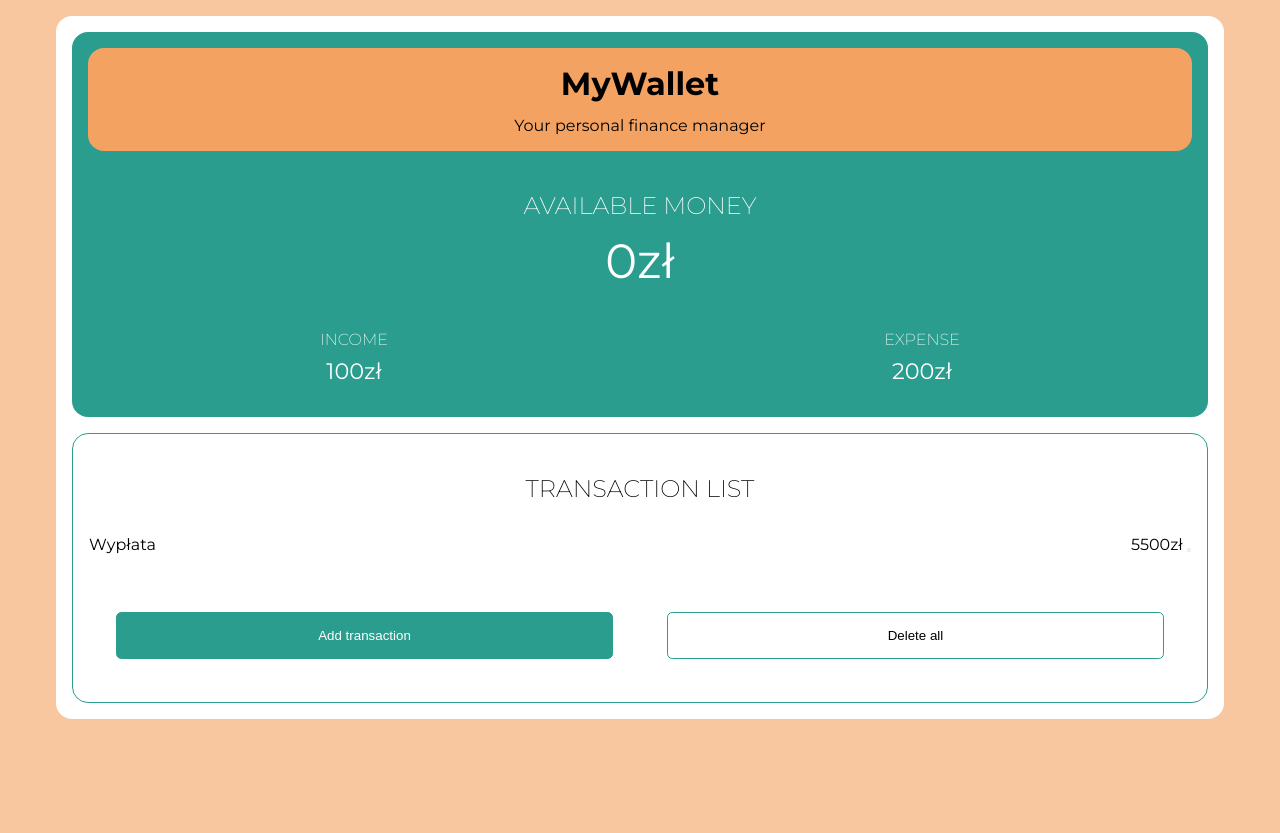
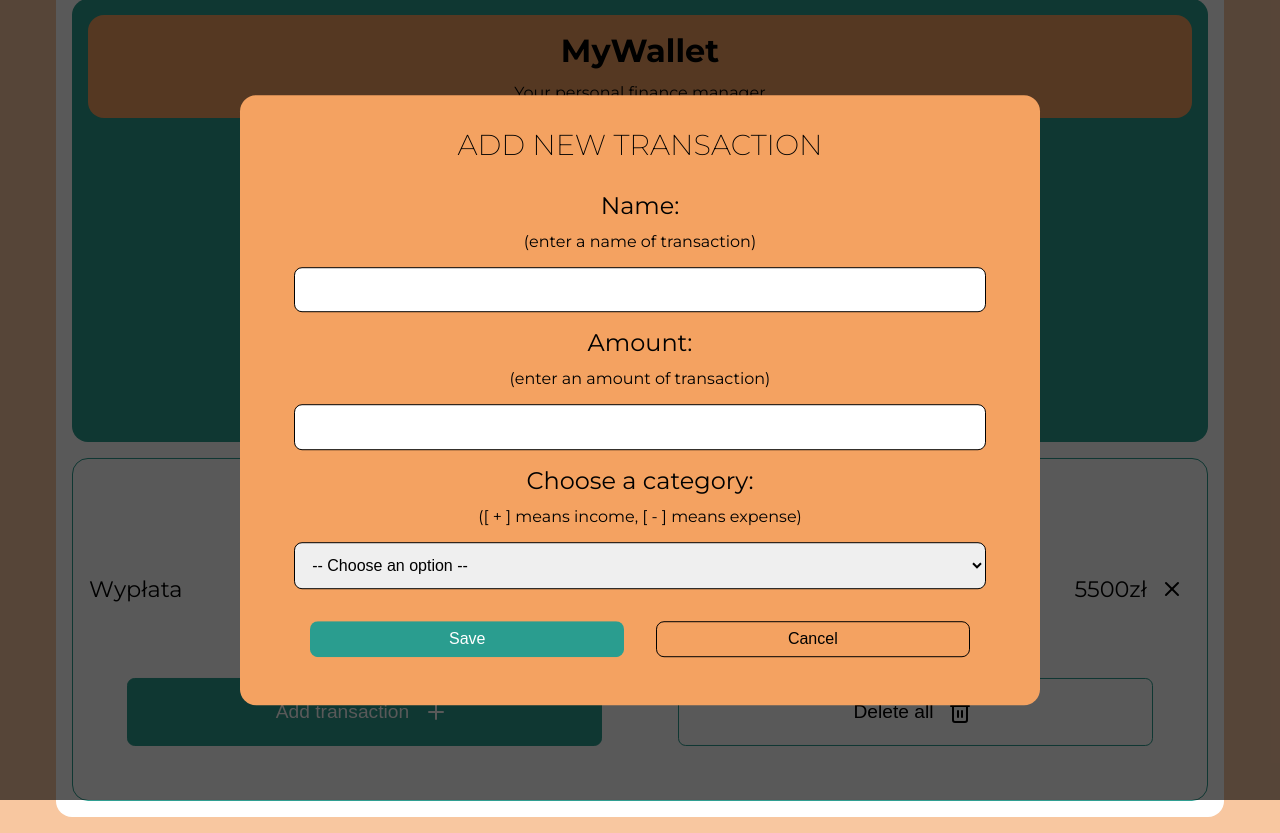
Before and after one commit to lilunia/MyMoney, a plain HTML site: page index.html in a window 1280 px wide. Before the commit the page ends 800 px from the top, so only its background shows below. Drawn offline with Linux system fonts and the light colour scheme.

Commit message:
added icon in svg, modified styles

```diff
--- a/index.html
+++ b/index.html
@@ -43,13 +43,39 @@
                     <div class="panel-transactions__list-transaction">
                         <p class="panel-transactions__list-transaction-name">Wypłata</p>
                         <p class="panel-transactions__list-transaction-amount">5500zł <button
-                                class="panel-transactions__list-transaction-deleteBtn"></button></p>
+                                class="panel-transactions__list-transaction-deleteBtn">
+                                <span class="x-icon"> <svg xmlns="http://www.w3.org/2000/svg" width="24" height="24"
+                                        viewBox="0 0 24 24" fill="none" stroke="black" stroke-width="2"
+                                        stroke-linecap="round" stroke-linejoin="round" class="feather feather-x">
+                                        <line x1="18" y1="6" x2="6" y2="18"></line>
+                                        <line x1="6" y1="6" x2="18" y2="18"></line>
+                                    </svg></span>
+                            </button></p>
+
 
                     </div>
                 </div>
                 <div class="panel-transactions__controls">
-                    <button class="panel-transactions__controls-add">Add transaction</button>
-                    <button class="panel-transactions__controls-delete-all">Delete all</button>
+                    <button class="panel-transactions__controls-add">Add transaction
+                        <span class="add-icon"><svg xmlns="http://www.w3.org/2000/svg" width="24" height="24" viewBox="0 0 24 24"
+                                fill="none" stroke="white" stroke-width="2" stroke-linecap="round"
+                                stroke-linejoin="round" class="feather feather-plus">
+                                <line x1="12" y1="5" x2="12" y2="19"></line>
+                                <line x1="5" y1="12" x2="19" y2="12"></line>
+                            </svg></span>
+                    </button>
+                    <button class="panel-transactions__controls-delete-all">Delete all
+                        <span class="delete-all-icon"><svg
+                            xmlns="http://www.w3.org/2000/svg" width="24" height="24" viewBox="0 0 24 24" fill="none"
+                            stroke="currentColor" stroke-width="2" stroke-linecap="round" stroke-linejoin="round"
+                            class="feather feather-trash-2">
+                            <polyline points="3 6 5 6 21 6"></polyline>
+                            <path d="M19 6v14a2 2 0 0 1-2 2H7a2 2 0 0 1-2-2V6m3 0V4a2 2 0 0 1 2-2h4a2 2 0 0 1 2 2v2">
+                            </path>
+                            <line x1="10" y1="11" x2="10" y2="17"></line>
+                            <line x1="14" y1="11" x2="14" y2="17"></line>
+                        </svg></span>
+                    </button>
                 </div>
             </div>
 
@@ -73,11 +99,11 @@
             <select id="category">
                 <option value="none">-- Choose an option --</option>
                 <option value="income">[+] Income</option>
-                <option value="income">[-] Bills</option>
-                <option value="income">[-] Food</option>
-                <option value="income">[-] Fuel and tickets</option>
-                <option value="income">[-] Entertainment</option>
-                <option value="income">[-] other</option>
+                <option value="bills">[-] Bills</option>
+                <option value="food">[-] Food</option>
+                <option value="fuel-tickets">[-] Fuel and tickets</option>
+                <option value="entertainment">[-] Entertainment</option>
+                <option value="other">[-] other</option>
             </select>
 
             <div class="popup__controls">
--- a/style.scss
+++ b/style.scss
@@ -3,11 +3,16 @@
 	margin: 0;
 	padding: 0;
 }
+
 body {
 	font-family: 'Montserrat', sans-serif;
 	background-color: rgba(244, 162, 97, 0.6);
 }
 .wrapper {
+	position: absolute;
+	top: 50%;
+	left: 50%;
+	transform: translate(-50%, -50%);
 	margin: 0 auto;
 	width: 100%;
 	max-width: 1200px;
@@ -23,6 +28,18 @@ h2 {
 h3 {
 	font-size: 1rem;
 }
+
+.x-icon,
+.add-icon,
+.delete-all-icon {
+	display: flex;
+	justify-content: center;
+	align-items: center;
+	margin-left: 0.5em;
+	height: 1.2em;
+	width: 1.2em;
+}
+
 .panel {
 	display: flex;
 	justify-content: center;
@@ -100,6 +117,22 @@ h3 {
 				justify-content: space-between;
 				align-items: center;
 				margin-bottom: 1em;
+				font-size: 1rem;
+				&-amount {
+					display: flex;
+					justify-content: center;
+					align-items: center;
+				}
+				&-deleteBtn {
+					padding: 0.5em;
+					border: none;
+					background: none;
+					cursor: pointer;
+					transition: transform 0.3s;
+				}
+				&-deleteBtn:hover {
+					transform: scale(0.8);
+				}
 			}
 		}
 
@@ -115,14 +148,26 @@ h3 {
 				margin: 1em 0.5em;
 				padding: 0.5em 1em;
 				border-radius: 0.4em;
+				img {
+					height: 40%;
+					.plus-img {
+						background-color: #fff;
+					}
+				}
 			}
 			&-add {
+				display: flex;
+				justify-content: center;
+				align-items: center;
 				background-color: #2a9d8f;
 				border: 1px solid #2a9d8f;
 				color: #fff;
 				transition: background-color 0.3s;
 			}
 			&-delete-all {
+				display: flex;
+				justify-content: center;
+				align-items: center;
 				background-color: #fff;
 				border: 1px solid #2a9d8f;
 				color: #000;
@@ -138,7 +183,7 @@ h3 {
 	}
 }
 .popup {
-	display: none;
+	display: block;
 	position: absolute;
 	top: 0;
 	right: 0;
@@ -158,22 +203,23 @@ h3 {
 		text-align: center;
 		width: 90%;
 		max-width: 800px;
-		padding: 3em 1em;
+		padding: 2em 1em;
 		background-color: #f4a261;
 		border-radius: 1em;
 
 		&-heading {
-			margin-bottom: 0.5em;
+			margin-bottom: 1em;
 		}
 		label {
+			margin-bottom: 0.5em;
 			font-size: 1.2em;
 		}
 		small {
-			font-size: 0.7em;
+			font-size: 0.8em;
 		}
 		input,
 		select {
-			padding: 0.3em 1em;
+			padding: 0.6em 1em;
 			margin: 1em 2em;
 			width: 90%;
 			border-radius: 0.5em;
@@ -191,17 +237,27 @@ h3 {
 			margin: 1em;
 			width: 50%;
 			border-radius: 0.5em;
+			font-size: 1rem;
 		}
 
 		&-save {
 			background-color: #2a9d8f;
 			color: #fff;
 			border: 1px solid transparent;
+			transition: background-color 0.3s;
+		}
+		&-save:hover {
+			background-color: #264653;
 		}
 		&-cancel {
 			background: none;
 			color: #000;
 			border: 1px solid #000;
+			transition: background-color 0.3s;
+		}
+		&-cancel:hover {
+			background: #fff;
+			border: 1px solid transparent;
 		}
 	}
 }
@@ -228,8 +284,81 @@ h3 {
 		}
 	}
 }
+@media (min-width: 768px) {
+	.x-icon,
+	.add-icon,
+	.delete-all-icon {
+		height: 1.8em;
+		width: 1.8em;
+	}
+	.panel {
+		&-transactions {
+			&__controls {
+				button {
+					font-size: 1.2rem;
+				}
+			}
 
-// @media (min-width: 992px) {
-// }
-// @media (min-width: 1200px) {
-// }
+			&__list {
+				&-transaction {
+					font-size: 1.4rem;
+				}
+			}
+		}
+		&-info {
+			&__money {
+				&-available {
+					&-amount {
+						font-size: 3rem;
+					}
+				}
+			}
+		}
+	}
+	.popup{
+		label {
+
+			font-size: 1.5em;
+		}
+		small {
+			font-size: 1em;
+		}
+		input,
+		select {
+			padding: .8em;
+			font-size: 1rem;
+		}
+
+	}
+}
+@media (min-width: 992px) {
+	h2 {
+		font-size: 1.8rem;
+	}
+	h3 {
+		font-size: 1.3rem;
+	}
+	.panel {
+		&-info {
+			&__money {
+				&-available {
+					&-amount {
+						font-size: 4rem;
+					}
+				}
+
+				&-flows {
+					&-income,
+					&-expense {
+						&-heading {
+							margin-bottom: 1em;
+						}
+						&-amount {
+							font-size: 2rem;
+						}
+					}
+				}
+			}
+		}
+	}
+}
```
Also changed, not shown: css/style.css, 1 other file.
